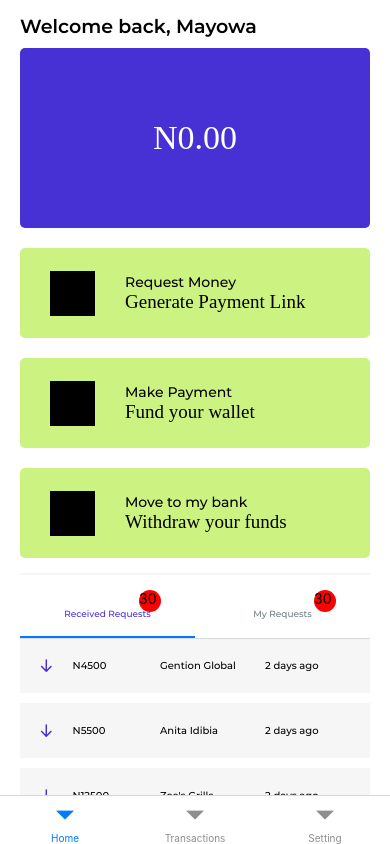
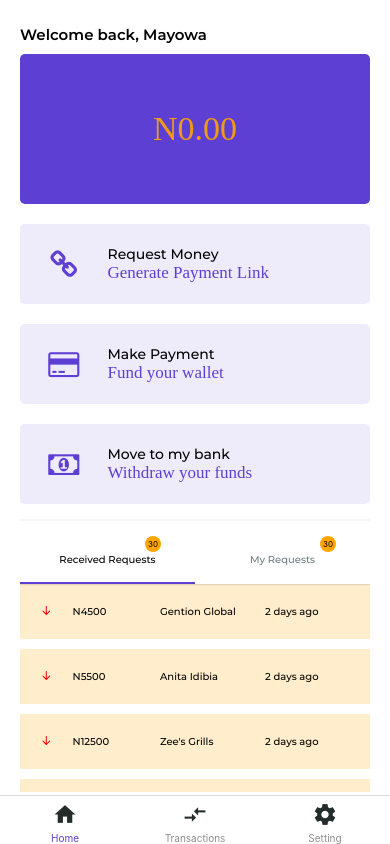
Before and after one commit to mayorityz/guarantia-app, a React Native app: screen /AppDashboard in a window 390 px wide. Built offline with nearby package versions, Linux system fonts and the light colour scheme; a web font is replaced by a local one.

Commit message:
screens and ui done gradually

```diff
--- a/package.json
+++ b/package.json
@@ -27,6 +27,7 @@
     "react-native-screens": "^3.13.1",
     "react-native-svg": "^12.3.0",
     "react-native-tab-view": "^3.1.1",
+    "react-native-vector-icons": "^9.2.0",
     "react-native-web": "0.17.7"
   },
   "devDependencies": {
--- a/source/constants/Colors.js
+++ b/source/constants/Colors.js
@@ -1,5 +1,5 @@
 export const appColor = {
-  primaryColor: '#4831D4',
+  primaryColor: '#5D3FD3',
   darkBlue: '#00008b',
   secondaryColor: '#CCF381',
   charcoal: '#101820FF',
--- a/source/constants/Screens.js
+++ b/source/constants/Screens.js
@@ -31,14 +31,17 @@ export const TabScreenOptions = [
   {
     name: TabScreenNavStack.DASHBOARD,
     component: DashboardStackNavigation,
+    icon: "home"
   },
   {
     name: TabScreenNavStack.TRANSACTIONS,
     component: TransactionStackNavigation,
+    icon: "compare-arrows",
   },
   {
     name: TabScreenNavStack.SETTING,
     component: Settings,
+    icon: "settings"
   },
 ]
 
--- a/source/navigation/authentication/BottomStackNavigation.jsx
+++ b/source/navigation/authentication/BottomStackNavigation.jsx
@@ -1,18 +1,32 @@
-import React from 'react'
-import { createBottomTabNavigator } from '@react-navigation/bottom-tabs'
-import { TabScreenOptions } from '../../constants/Screens'
+import React from "react";
+import { createBottomTabNavigator } from "@react-navigation/bottom-tabs";
+import { TabScreenOptions } from "../../constants/Screens";
+import Icon from "react-native-vector-icons/MaterialIcons";
+import { appColor } from "../../constants/Colors";
 
-const Tab = createBottomTabNavigator()
+const Tab = createBottomTabNavigator();
 export default function BottomStackNavigation() {
   return (
-    <Tab.Navigator>
+    <Tab.Navigator
+      screenOptions={{
+        tabBarIndicatorStyle: {
+          backgroundColor: appColor.primaryColor,
+        },
+        tabBarActiveTintColor: appColor.primaryColor,
+      }}
+    >
       {TabScreenOptions.map((screen) => (
         <Tab.Screen
           name={screen.name}
           component={screen.component}
-          options={{ headerShown: false }}
+          options={{
+            headerShown: false,
+            tabBarIcon: () => (
+              <Icon name={screen.icon} color="#232B2B" size={25} />
+            ),
+          }}
         />
       ))}
     </Tab.Navigator>
-  )
+  );
 }
--- a/source/screens/dashboard/home/Dashboard.jsx
+++ b/source/screens/dashboard/home/Dashboard.jsx
@@ -1,33 +1,33 @@
-import React from 'react'
-import AppWrapper from '../../../constants/AppWrapper'
-import { View, Text, TouchableOpacity, ScrollView } from 'react-native'
-import { GlobalStyle } from '../../../constants/GlobalStyle'
-import { DashHomeStyle } from './Style'
-import { Fonts } from '../../../constants/Fonts'
-import { createMaterialTopTabNavigator } from '@react-navigation/material-top-tabs'
-import { appColor } from '../../../constants/Colors'
-import { AntDesign } from '@expo/vector-icons'
-import { DashboardScreenTitles } from '../../../constants/Screens'
-
-import { useNavigation } from '@react-navigation/native'
+import React from "react";
+import AppWrapper from "../../../constants/AppWrapper";
+import { View, Text, TouchableOpacity, ScrollView } from "react-native";
+import { GlobalStyle } from "../../../constants/GlobalStyle";
+import { DashHomeStyle } from "./Style";
+import { Fonts } from "../../../constants/Fonts";
+import { createMaterialTopTabNavigator } from "@react-navigation/material-top-tabs";
+import { appColor } from "../../../constants/Colors";
+import { AntDesign } from "@expo/vector-icons";
+import { DashboardScreenTitles } from "../../../constants/Screens";
+import { useNavigation } from "@react-navigation/native";
+import Icon from "react-native-vector-icons/FontAwesome";
 
 export default function Dashboard({ navigation }) {
-  const Tab = createMaterialTopTabNavigator()
+  const Tab = createMaterialTopTabNavigator();
   const actionOptions = [
     {
-      title: '',
-      desc: '',
-      color: '',
+      title: "",
+      desc: "",
+      color: "",
     },
-  ]
+  ];
   return (
     <AppWrapper>
       <View style={[GlobalStyle.p20]}>
         <Text
           style={{
-            fontSize: 19,
+            fontSize: 15,
             fontFamily: Fonts.Monsterat600,
-            marginTop: 15,
+            marginTop: 25,
           }}
         >
           Welcome back, Mayowa
@@ -39,19 +39,26 @@ export default function Dashboard({ navigation }) {
         <TouchableOpacity style={[DashHomeStyle.actionArea]}>
           <View
             style={{
-              width: '30%',
-              justifyContent: 'center',
-              alignItems: 'center',
+              width: "25%",
+              justifyContent: "center",
+              alignItems: "center",
             }}
           >
-            <View style={{ width: 45, height: 45, backgroundColor: '#000' }} />
+            <View/>
+            <Icon
+              name="link"
+              color= "#5D3FD3"
+              size={29}
+            />
           </View>
-          <View style={{ width: '70%' }}>
-            <Text style={[DashHomeStyle.actionAreaText]}>Request Money</Text>
+          <View style={{ width: "70%" }}>
+            <Text style={[DashHomeStyle.actionAreaText, { color: "#000" }]}>
+              Request Money
+            </Text>
             <Text
               style={[
                 DashHomeStyle.actionAreaText,
-                { fontSize: 19, fontFamily: Fonts.MonsteratBold },
+                { fontSize: 17, fontFamily: Fonts.MonsteratBold },
               ]}
             >
               Generate Payment Link
@@ -62,19 +69,26 @@ export default function Dashboard({ navigation }) {
         <TouchableOpacity style={[DashHomeStyle.actionArea]}>
           <View
             style={{
-              width: '30%',
-              justifyContent: 'center',
-              alignItems: 'center',
+              width: "25%",
+              justifyContent: "center",
+              alignItems: "center",
             }}
           >
-            <View style={{ width: 45, height: 45, backgroundColor: '#000' }} />
+            <View/>
+            <Icon
+              name="credit-card"
+              color= "#5D3FD3"
+              size={29}
+            />
           </View>
-          <View style={{ width: '70%' }}>
-            <Text style={[DashHomeStyle.actionAreaText]}>Make Payment</Text>
+          <View style={{ width: "70%" }}>
+            <Text style={[DashHomeStyle.actionAreaText, { color: "#000" }]}>
+              Make Payment
+            </Text>
             <Text
               style={[
                 DashHomeStyle.actionAreaText,
-                { fontSize: 19, fontFamily: Fonts.MonsteratBold },
+                { fontSize: 17, fontFamily: Fonts.MonsteratBold },
               ]}
             >
               Fund your wallet
@@ -85,19 +99,26 @@ export default function Dashboard({ navigation }) {
         <TouchableOpacity style={[DashHomeStyle.actionArea]}>
           <View
             style={{
-              width: '30%',
-              justifyContent: 'center',
-              alignItems: 'center',
+              width: "25%",
+              justifyContent: "center",
+              alignItems: "center",
             }}
           >
-            <View style={{ width: 45, height: 45, backgroundColor: '#000' }} />
+            <View/>
+            <Icon
+              name="money"
+              color= "#5D3FD3"
+              size={29}
+            />
           </View>
-          <View style={{ width: '70%' }}>
-            <Text style={[DashHomeStyle.actionAreaText]}>Move to my bank</Text>
+          <View style={{ width: "70%" }}>
+            <Text style={[DashHomeStyle.actionAreaText, { color: "#000" }]}>
+              Move to my bank
+            </Text>
             <Text
               style={[
                 DashHomeStyle.actionAreaText,
-                { fontSize: 19, fontFamily: Fonts.MonsteratBold },
+                { fontSize: 17, fontFamily: Fonts.MonsteratBold },
               ]}
             >
               Withdraw your funds
@@ -107,9 +128,9 @@ export default function Dashboard({ navigation }) {
 
         <View
           style={{
-            width: '100%',
+            width: "100%",
             height: 1.5,
-            backgroundColor: '#f6f6f6',
+            backgroundColor: "#f6f6f6",
             marginVertical: 15,
           }}
         />
@@ -118,26 +139,33 @@ export default function Dashboard({ navigation }) {
             screenOptions={{
               tabBarLabelStyle: {
                 fontFamily: Fonts.Monsterat500,
-                fontSize: 9,
+                fontSize: 10,
                 // color: appColor.primaryColor,
-                textTransform: 'capitalize',
+                textTransform: "capitalize",
               },
-              tabBarActiveTintColor: appColor.primaryColor,
+              tabBarActiveTintColor: "#000",
               tabBarStyle: {},
+              tabBarIndicatorStyle: {
+                backgroundColor: appColor.primaryColor,
+              },
               tabBarBadge: () => (
                 <View
                   style={{
-                    height: 22,
-                    width: 22,
-                    backgroundColor: 'red',
+                    // height: 22,
+                    // width: 22,
+                    backgroundColor: "rgba(255, 165, 0, 1)",
                     marginRight: 34,
                     borderRadius: 50,
                   }}
                 >
-                  <Text>30</Text>
+                  <Text
+                    style={{ fontSize: 8, textAlign: "center", padding: 3 }}
+                  >
+                    30
+                  </Text>
                 </View>
               ),
-              tabBarInactiveTintColor: '#6e7f80',
+              tabBarInactiveTintColor: "#6e7f80",
             }}
           >
             <Tab.Screen name="Received Requests" component={IncomingRequests} />
@@ -146,30 +174,30 @@ export default function Dashboard({ navigation }) {
         </View>
       </View>
     </AppWrapper>
-  )
+  );
 }
 
 function S1() {
   return (
-    <View style={{ backgroundColor: '#fff', height: 256, padding: 12 }}>
+    <View style={{ backgroundColor: "#fff", height: 256, padding: 12 }}>
       <Text>ok</Text>
     </View>
-  )
+  );
 }
 
 function IncomingRequests() {
   let dummyData = [
-    { amount: 4500, from: 'Gention Global', time: '2 days ago' },
-    { amount: 5500, from: 'Anita Idibia', time: '2 days ago' },
-    { amount: 12500, from: "Zee's Grills", time: '2 days ago' },
-    { amount: 10500, from: 'Tha247WebGuy', time: '2 days ago' },
-  ]
-  let navigation = useNavigation()
+    { amount: 4500, from: "Gention Global", time: "2 days ago" },
+    { amount: 5500, from: "Anita Idibia", time: "2 days ago" },
+    { amount: 12500, from: "Zee's Grills", time: "2 days ago" },
+    { amount: 10500, from: "Tha247WebGuy", time: "2 days ago" },
+  ];
+  let navigation = useNavigation();
   return (
     <>
       <ScrollView>
         {dummyData.map((d) => (
-          <View style={{ backgroundColor: '#fff' }}>
+          <View style={{ backgroundColor: "#fff" }}>
             <TouchableOpacity
               style={[DashHomeStyle.ongoingStyle]}
               onPress={() =>
@@ -178,27 +206,23 @@ function IncomingRequests() {
             >
               <View
                 style={{
-                  width: '15%',
-                  justifyContent: 'center',
-                  alignItems: 'center',
-                  height: '100%',
+                  width: "15%",
+                  justifyContent: "center",
+                  alignItems: "center",
+                  height: "100%",
                 }}
               >
                 <View>
-                  <AntDesign
-                    name="arrowdown"
-                    size={17}
-                    color={appColor.primaryColor}
-                  />
+                  <AntDesign name="arrowdown" size={12} color="red" />
                 </View>
               </View>
-              <View style={{ width: '25%' }}>
+              <View style={{ width: "25%" }}>
                 <Text style={[DashHomeStyle.listText]}>N{d.amount}</Text>
               </View>
-              <View style={{ width: '30%' }}>
+              <View style={{ width: "30%" }}>
                 <Text style={[DashHomeStyle.listText]}>{d.from}</Text>
               </View>
-              <View style={{ width: '30%' }}>
+              <View style={{ width: "30%" }}>
                 <Text style={[DashHomeStyle.listText]}>{d.time}</Text>
               </View>
             </TouchableOpacity>
@@ -206,5 +230,5 @@ function IncomingRequests() {
         ))}
       </ScrollView>
     </>
-  )
+  );
 }
--- a/source/screens/dashboard/home/Style.js
+++ b/source/screens/dashboard/home/Style.js
@@ -5,7 +5,7 @@ import { Fonts } from '../../../constants/Fonts'
 export const DashHomeStyle = StyleSheet.create({
   WalletBalance: {
     width: '100%',
-    height: 180,
+    height: 150,
     backgroundColor: appColor.primaryColor,
     borderRadius: 5,
     marginTop: 10,
@@ -15,19 +15,19 @@ export const DashHomeStyle = StyleSheet.create({
   WalletValue: {
     fontSize: 34,
     fontFamily: Fonts.MonsteratBold,
-    color: '#fff',
+    color: 'rgba(255, 165, 0, 0.9)',
   },
   actionArea: {
     width: '100%',
-    height: 90,
-    backgroundColor: appColor.secondaryColor,
+    height: 80,
+    backgroundColor: "rgba(93, 63, 211, 0.1)",
     marginTop: 20,
     borderRadius: 5,
     flexDirection: 'row',
     alignItems: 'center',
   },
   actionAreaText: {
-    color: '#000',
+    color: appColor.primaryColor,
     fontFamily: Fonts.Monsterat500,
   },
   ongoingStyle: {
@@ -37,7 +37,7 @@ export const DashHomeStyle = StyleSheet.create({
     justifyContent: 'center',
     alignItems: 'center',
     marginBottom: 10,
-    backgroundColor: '#f6f6f6',
+    backgroundColor: 'rgba(255, 165, 0, 0.2)',
   },
   listItems: {
     justifyContent: 'center',
--- /dev/null
+++ b/source/screens/dashboard/transactions/style.js
@@ -0,0 +1,58 @@
+import { StyleSheet } from "react-native"
+import { appColor } from "../../../constants/Colors"
+import { Fonts } from "../../../constants/Fonts"
+
+export const transactionStyle = StyleSheet.create({
+    card:{
+        backgroundColor: appColor.primaryColor,
+        paddingHorizontal: 20,
+        marginTop: 30,
+        height: 210,
+        borderRadius: 20,
+        marginHorizontal: 5
+    },
+    header: {
+        color: "rgba(255, 165, 0, 1)",
+        fontSize: 25,
+        fontWeight: '700',
+        fontFamily: Fonts.MonsteratBold
+    },
+    user: {
+        color: '#fff',
+        fontSize: 28,
+        fontWeight: "700",
+        textAlign: "center",
+        marginVertical: 15,
+        fontFamily: Fonts.MonsteratBold
+    },
+    text: {
+        color: '#fff',
+        fontWeight: "700"
+    },
+    box: {
+        display: 'flex',
+        flexDirection: "row",
+        justifyContent: 'space-evenly',
+    },
+    buttoncontainer: {
+        display: 'flex',
+        flexDirection: 'row',
+        width: '100%',
+        height: 200,
+        flexWrap: 'wrap',
+        marginTop: 40
+    },
+    button: {
+        backgroundColor: "#fff",
+        width: "50%",
+        padding: 5
+    },
+    buttontext:{
+        textAlign: "center",
+        backgroundColor: "rgba(93, 63, 211, 0.1)",
+        padding: 30,
+        color: appColor.primaryColor,
+        height: 110,
+        fontWeight: "700"
+    }
+})
```
Also changed, not shown: source/components/Customheader.jsx (added, +31 -0 lines), source/screens/dashboard/transactions/Transactions.jsx (+50 -6 lines), 2 other files (tests, documents, lock files or other folders).
